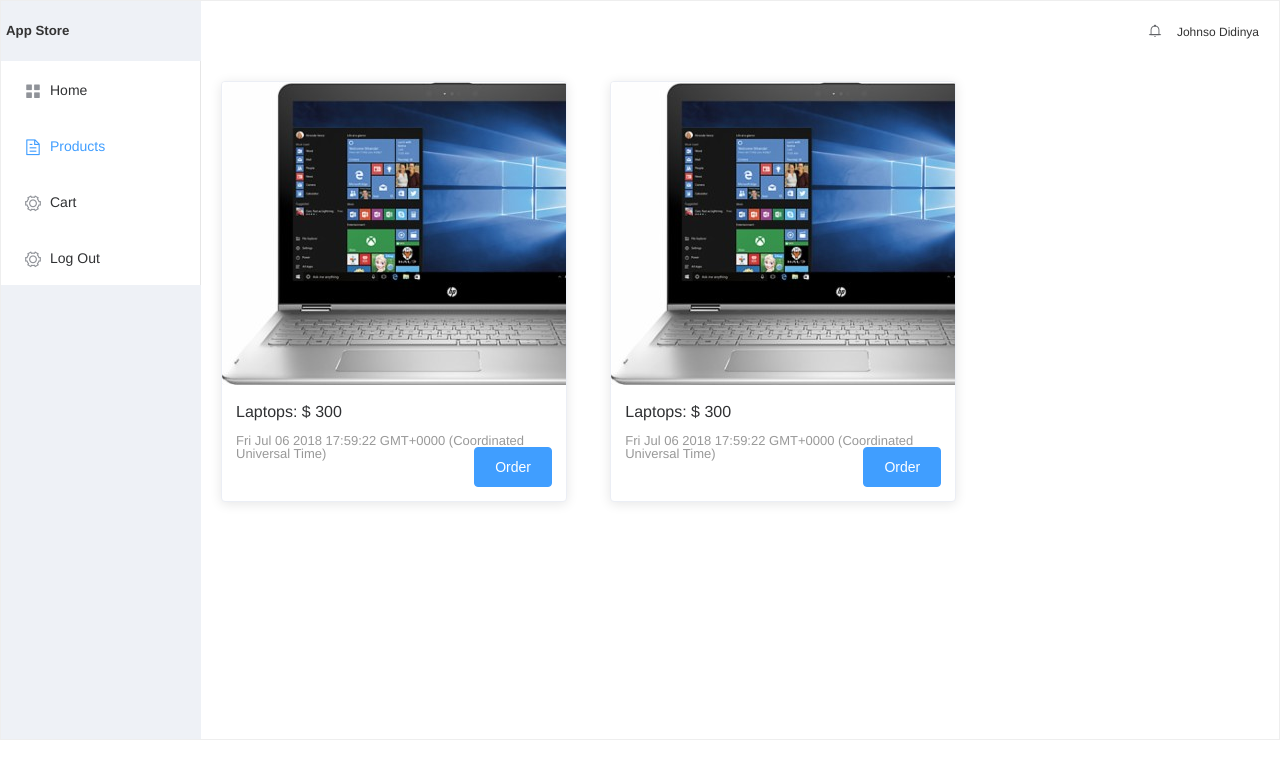
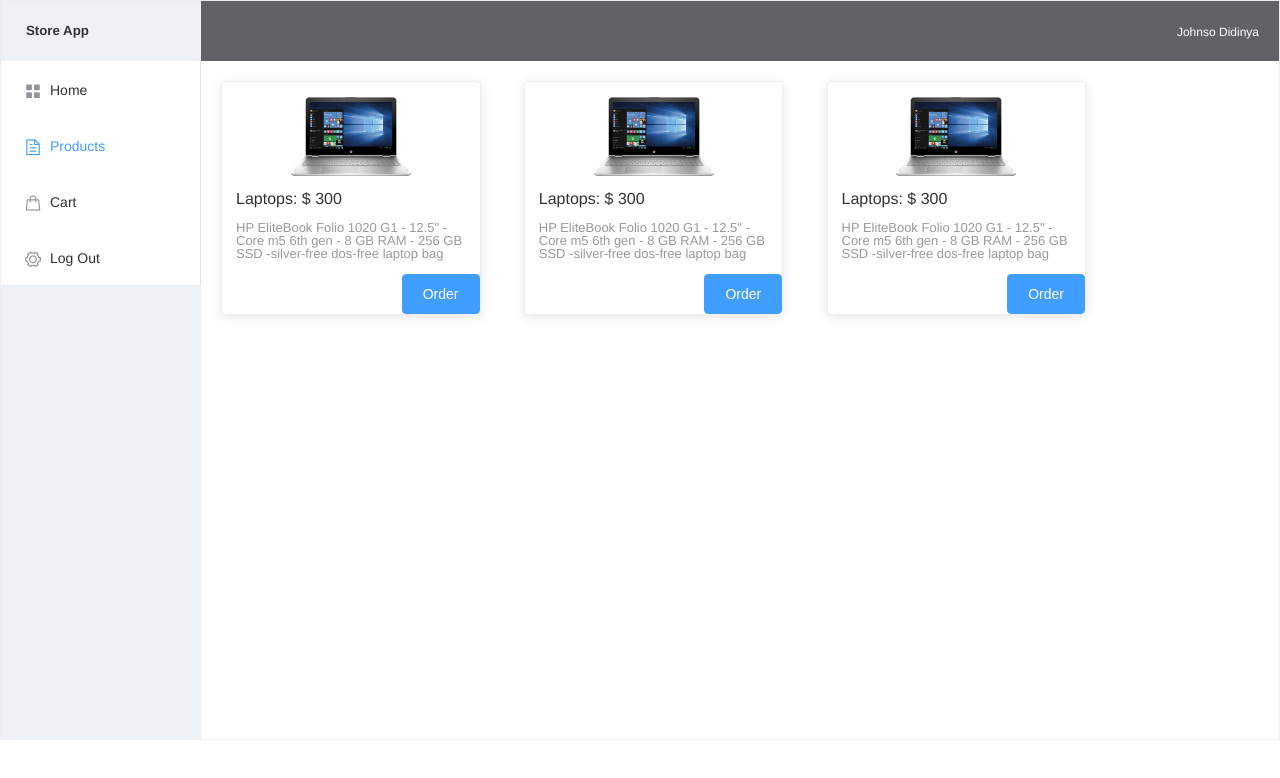
Before and after one commit to didinkaj/vue-single-page-store-manager, a Vue app: page / in a window 1280 px wide. Shown: the top 778 px of the page. Built offline with nearby package versions, Linux system fonts and the light colour scheme.

Commit message:
layout design

```diff
--- a/src/components/Index.vue
+++ b/src/components/Index.vue
@@ -41,13 +41,14 @@
     }
 
     .el-header {
-        background-color: #ffffff;
-        color: #333;
+        background-color: #606266;
+        color: #ffffff;
         line-height: 60px;
     }
 
     .el-aside {
         color: #333;
+        background-color: #409EFF;
         line-height: 100%;
     }
 
--- a/src/components/Products.vue
+++ b/src/components/Products.vue
@@ -15,16 +15,18 @@
 <template>
     <page-layout >
         <el-row slot="content">
-            <el-col :span="8" v-for="(o, index) in 2" :key="o" :offset="index > 0 ? 1 : 0">
+            <el-col :span="6" v-for="(o, index) in 3" :key="o" :offset="index > 0 ? 1 : 0">
                 <el-card :body-style="{ padding: '0px' }">
-                    <img src="../assets/laptop.jpg">
+                    <img class="img-product" src="../assets/laptop.jpg">
                     <div style="padding: 14px;">
                         <span>Laptops: $ 300</span>
                         <div class="bottom clearfix">
-                            <time class="time">{{ currentDate }}</time>
-                            <el-button type="primary pull-right">Order</el-button>
+                            <time class="time">HP EliteBook Folio 1020 G1 - 12.5" - Core m5 6th gen - 8 GB RAM - 256 GB SSD -silver-free dos-free laptop bag</time>
+
                         </div>
                     </div>
+
+                <el-button type="primary pull-right">Order</el-button>
                 </el-card>
             </el-col>
         </el-row>
@@ -47,9 +49,11 @@
         float: right;
     }
 
-    .image {
-        width: 100%;
+    .img-product {
+        width:120px;
         display: block;
+        margin: 0px auto;
+        padding: 15px 0px 0px 0px;
     }
 
     .clearfix:before,
--- a/src/components/layouts/Page-SideBar.vue
+++ b/src/components/layouts/Page-SideBar.vue
@@ -2,7 +2,7 @@
     <el-aside width="200px" style="background-color: rgb(238, 241, 246)">
         <el-row class="tac">
             <el-col :span="24">
-                <h5 class="logo">App Store</h5>
+                <h5 class="logo">Store App</h5>
                 <el-menu
                         default-active="2"
                         class="el-menu-vertical-demo"
@@ -18,7 +18,7 @@
                         <span>Products</span>
                     </el-menu-item>
                     <el-menu-item index="3">
-                        <i class="el-icon-setting"></i>
+                        <i class="el-icon-goods"></i>
                         <span>Cart</span>
                     </el-menu-item>
                     <el-menu-item index="4">
@@ -53,6 +53,6 @@
 
 <style>
 .logo{
-    padding-left: 5px;
+    padding-left: 25px;
 }
 </style>
```
